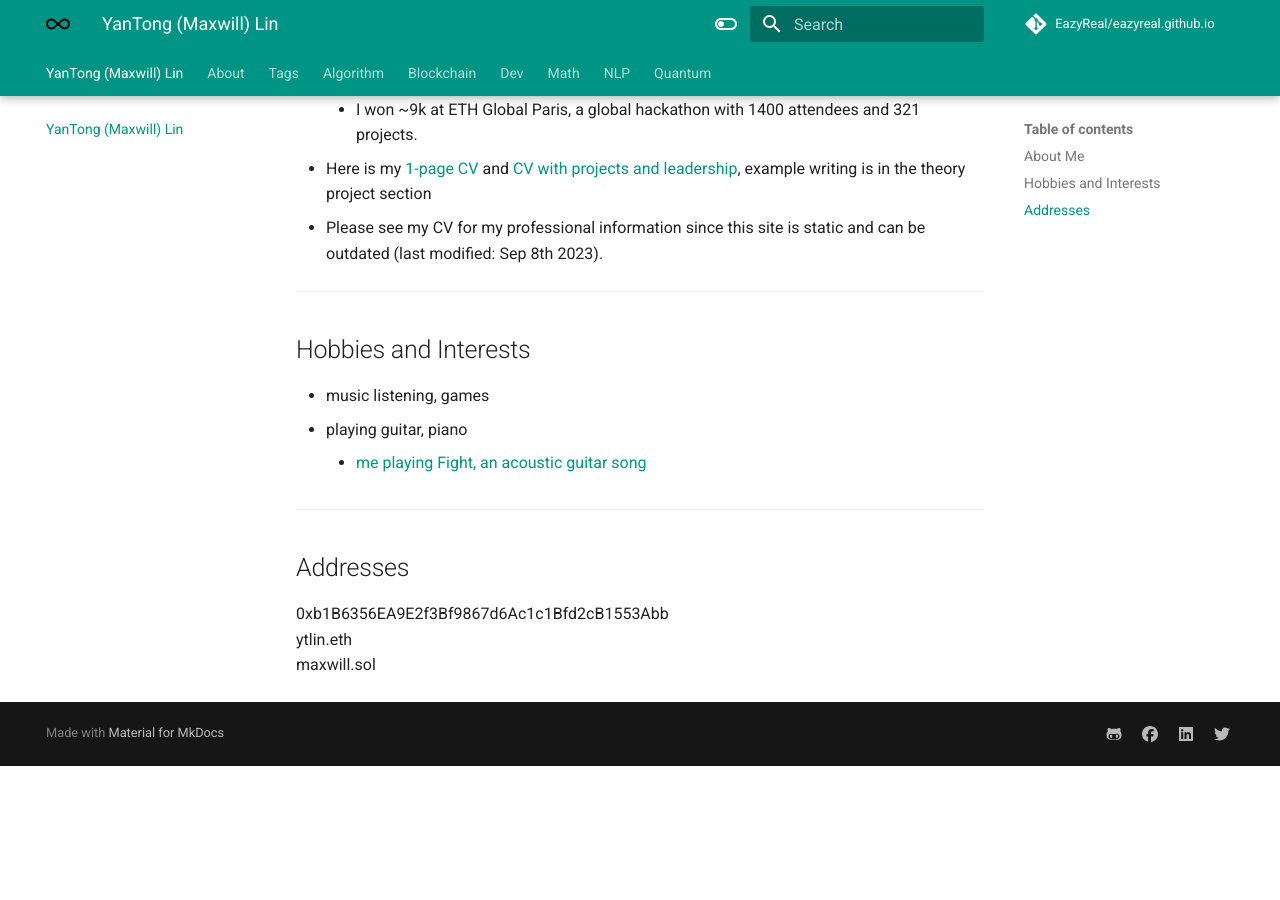
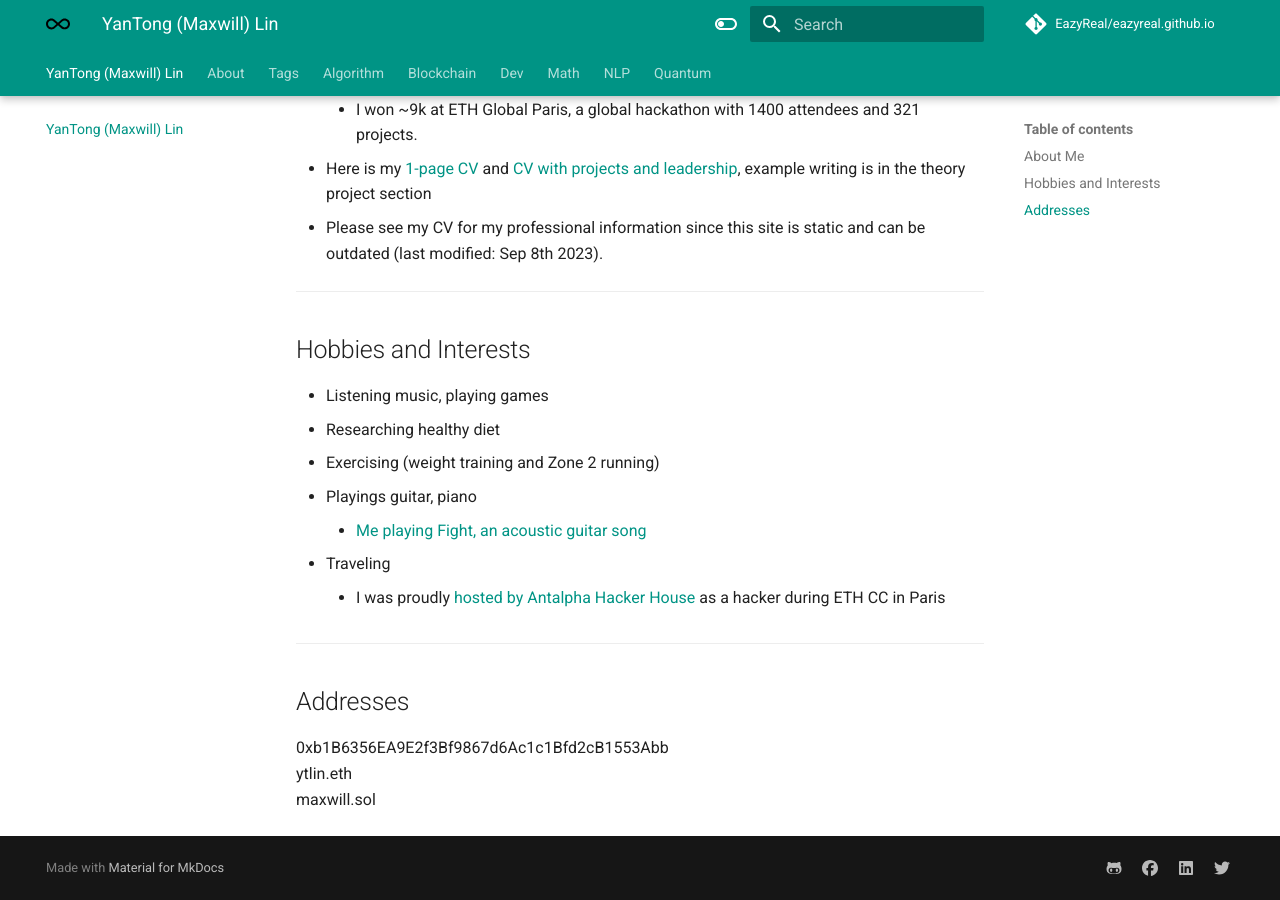
Before and after one commit to EazyReal/eazyreal.github.io, an MkDocs documentation site: the page built from docs/index.md, in a window 1280 px wide and 900 px high, scrolled down 600 px. Built offline with MkDocs 1.6.1 and Material for MkDocs 9.7.7, drawn with Linux system fonts in a browser that asks for light colours; comment, search, counter and statistics services are not loaded; before the commit the page ends 1366 px from its top, so only the background shows below that.

Commit message:
make hobby more specific

```diff
--- a/docs/index.md
+++ b/docs/index.md
@@ -20,9 +20,13 @@ Hi~ I am Maxwill!
 ---
 
 ## Hobbies and Interests
-- music listening, games
-- playing guitar, piano
-    - [me playing Fight, an acoustic guitar song](https://youtu.be/XmpmadFYGOk)
+- Listening music, playing games
+- Researching healthy diet
+- Exercising (weight training and Zone 2 running)
+- Playings guitar, piano
+    - [Me playing Fight, an acoustic guitar song](https://youtu.be/XmpmadFYGOk)
+- Traveling
+    - I was proudly [hosted by Antalpha Hacker House](https://youtu.be/MSYaon4zNsc?si=ac7TzA_bLDmVUMfR) as a hacker during ETH CC in Paris
 
 ---
 
```
